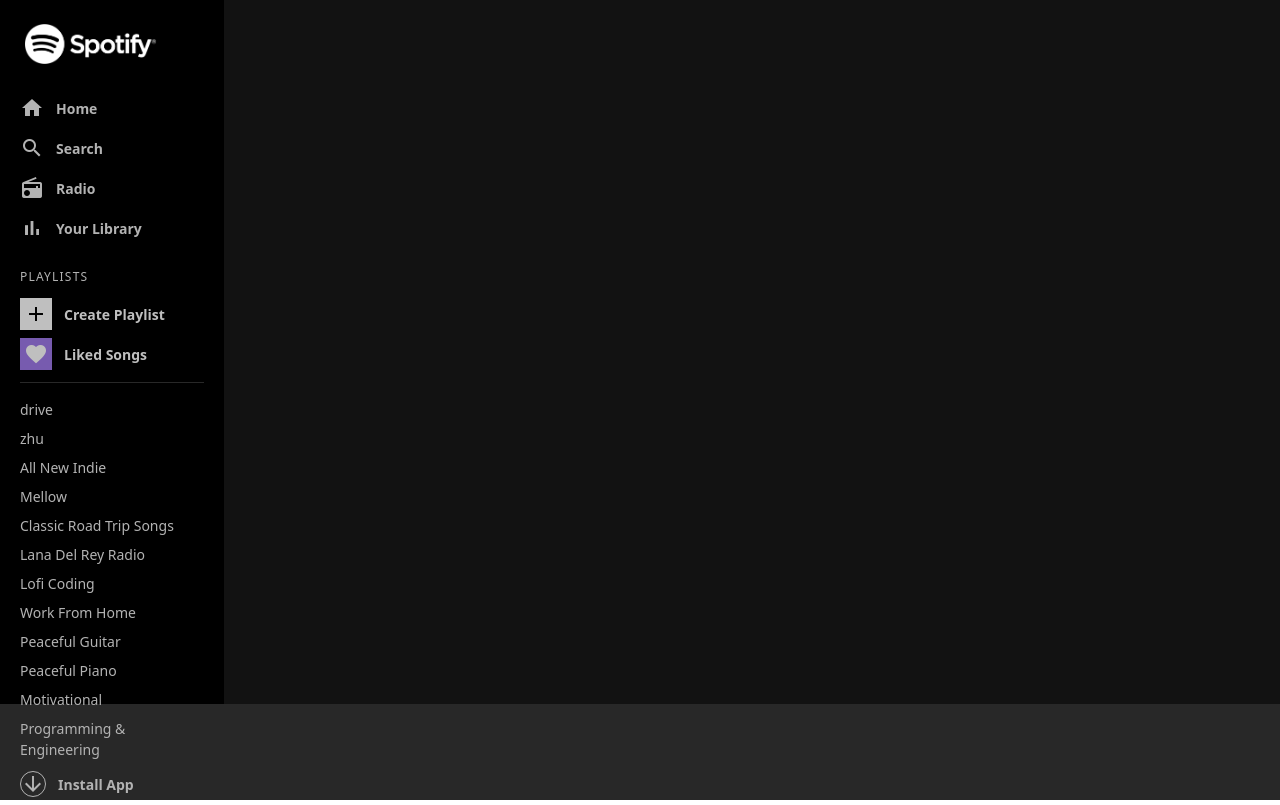
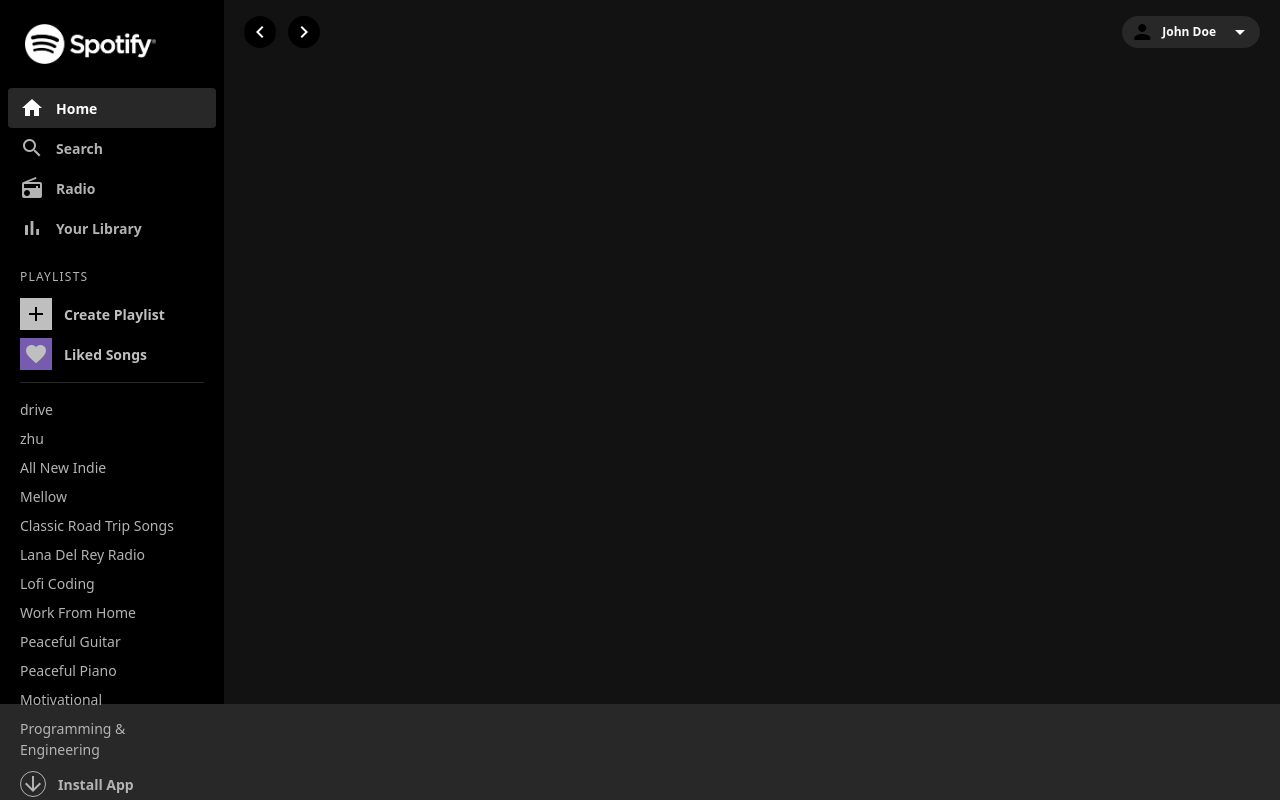
Before and after one commit to Sumer16/vue-spotify-clone, a Vue app: page / in a window 1280 px wide. Built offline with nearby package versions, Linux system fonts and the light colour scheme.

Commit message:
header component

```diff
--- a/src/App.vue
+++ b/src/App.vue
@@ -1,14 +1,10 @@
 <template>
   <div class="bg-dark h-screen">
     <div class="flex" style="height: 88vh">
+      <Sidebar :pages="pages" :albums="albums" />
+      <Header />
 
-      <Sidebar :pages="pages" :albums="albums" />
 
-      <div class="w-full h-full relative">
-        <div class="w-full sticky top-0 p-2">
-
-        </div>
-      </div>
     </div>
 
     <div class="w-full bg-light" style="height: 12vh">
@@ -19,11 +15,13 @@
 
 <script>
 import Sidebar from '@/components/Sidebar.vue'
+import Header from '@/components/Header.vue'
 
 export default {
   name: 'App',
   components: {
-    Sidebar
+    Sidebar,
+    Header
   },
   data() {
     return {
@@ -33,7 +31,6 @@
         { id: 'radio', name: 'Radio', icon: 'radio' },
         { id: 'library', name: 'Your Library', icon: 'bar_chart' },
       ],
-      setID: 'home',
       albums: [
         { name: 'drive' },
         { name: 'zhu' },
--- /dev/null
+++ b/src/components/Header.vue
@@ -0,0 +1,49 @@
+<template>
+  <div class="w-full h-full relative">
+    <div class="w-full sticky top-0 px-5 py-4 flex items-center justify-between">
+      <div class="flex items-center">
+        <button class="rounded-full bg-black w-8 h-8 text-white focus:outline-none mr-3 hover:bg-gray-800">
+          <i class="material-icons p-1">keyboard_arrow_left</i>
+        </button>
+        <button class="rounded-full bg-black w-8 h-8 text-white focus:outline-none hover:bg-gray-800">
+          <i class="material-icons p-1">keyboard_arrow_right</i>
+        </button>
+      </div>
+      <div class="relative">
+        <button
+          v-on:click="showDropDown = !showDropDown"
+          class="bg-light focus:outline-none rounded-full py-1 px-2 flex items-center transition duration-200 ease-linear hover:bg-gray-700"
+        >
+          <i class="material-icons rounded-full h-6 w-6 mr-2">person</i>
+          <p class="text-white font-semibold text-xs mr-3">John Doe</p>
+          <i v-if="showDropDown === false" class="material-icons text-white">arrow_drop_down</i>
+          <i v-if="showDropDown === true" class="material-icons text-white">arrow_drop_up</i>
+        </button>
+        <div
+          v-if="showDropDown"
+          class="absolute bg-light p-2 w-full rounded mt-1 transition-all duration-500 ease-in-out"
+        >
+          <button
+            v-on:click="showDropDown = false"
+            class="focus:outline-none w-full text-sm py-2 text-lightest hover:text-white border-b border-gray-300 opacity-75 hover:opacity-100"
+          >Account</button>
+          <button
+            v-on:click="showDropDown = false"
+            class="focus:outline-none w-full text-sm py-2 text-lightest hover:text-white border-b border-light opacity-75 hover:opacity-100"
+          >Log Out</button>
+        </div>
+      </div>
+    </div>
+  </div>
+</template>
+
+<script>
+export default {
+  name: "Header",
+  data() {
+    return {
+      showDropDown: false,
+    };
+  },
+};
+</script>
--- a/src/components/Sidebar.vue
+++ b/src/components/Sidebar.vue
@@ -45,6 +45,11 @@
 <script>
 export default {
   name: 'Sidebar',
-  props: ['pages', 'albums']
+  props: ['pages', 'albums'],
+  data() {
+    return {
+        setID: 'home',
+    }
+  }
 };
 </script>
```
